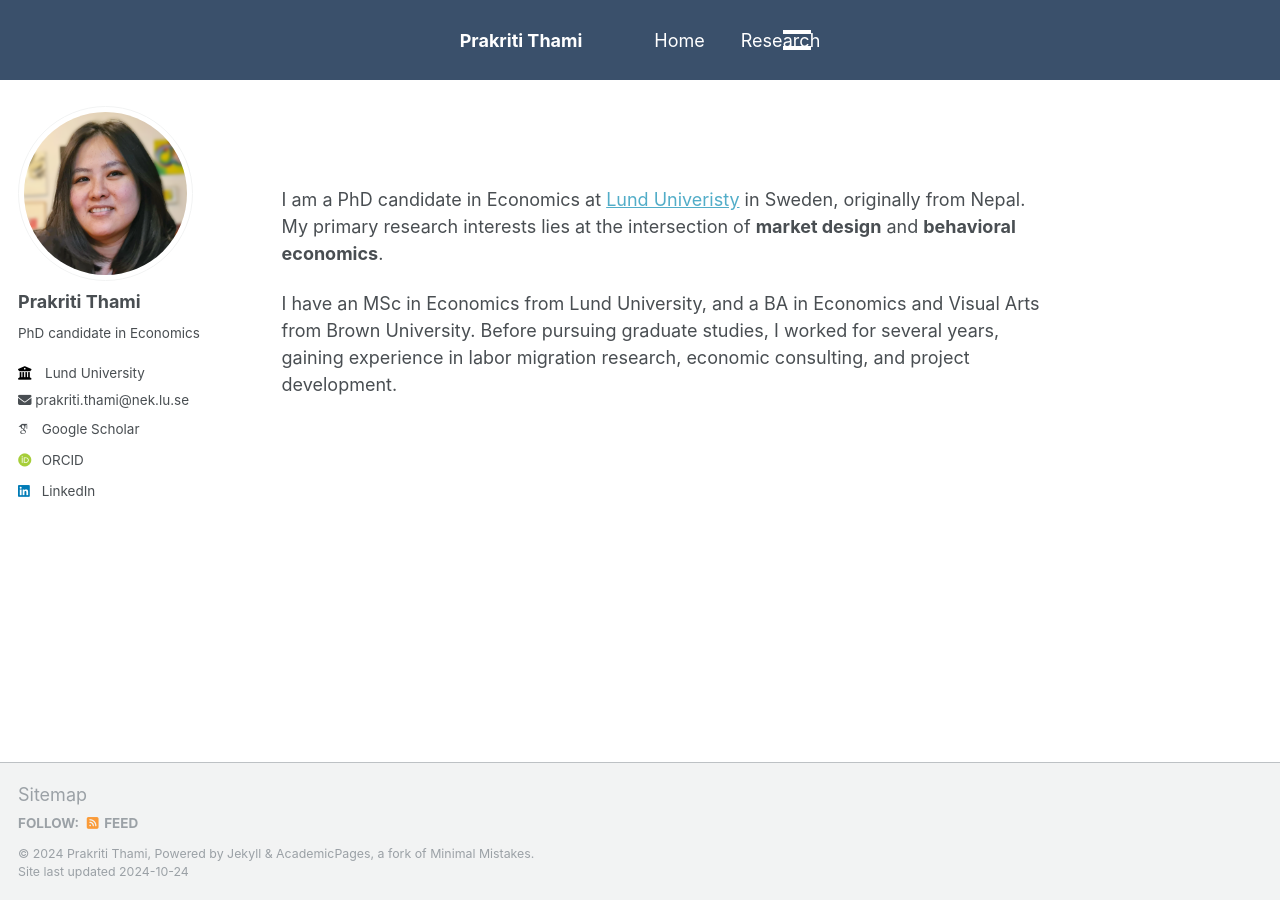
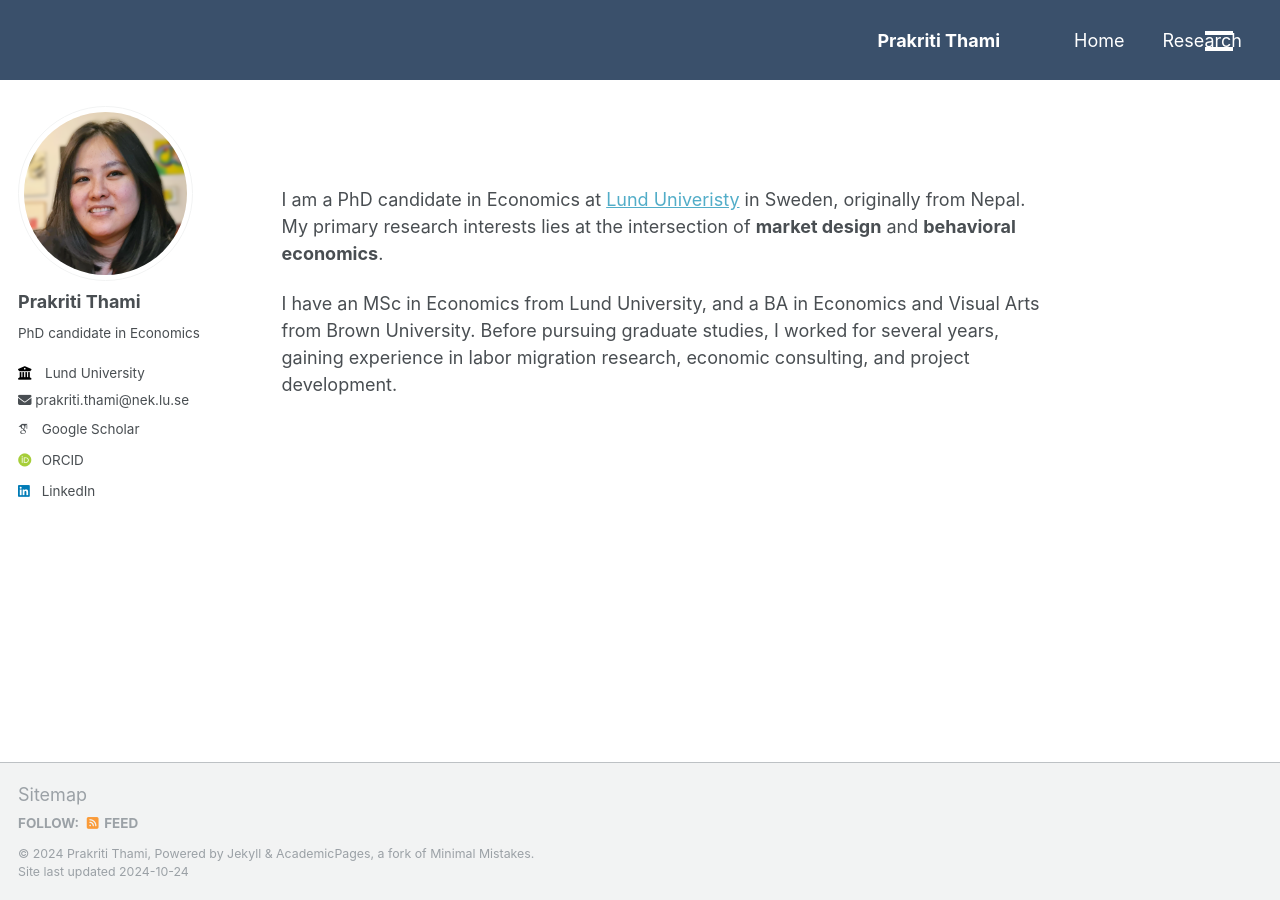
Before and after one commit to prakritithami/prakritithami.github.io, a Jekyll site: the page built from _pages/about.md, in a window 1280 px wide. Built offline with Jekyll 4.4.1, drawn with Linux system fonts in a browser that asks for light colours; some web fonts are replaced.

Commit message:
Update main.scss

```diff
--- a/assets/css/main.scss
+++ b/assets/css/main.scss
@@ -50,9 +50,6 @@ $text-color: #FFFFFF;
   height: $header-height; // Set the height of the header
   color: $text-color;
   border: none;
-  display: flex; /* Use flexbox for alignment */
-  justify-content: flex-end; /* Align items to the right */
-  align-items: center; /* Center items vertically */
 }
 
 // Ensure no unwanted background or borders on header items
@@ -67,6 +64,33 @@ $text-color: #FFFFFF;
 body {
   margin-top: $header-height; // Adds space to prevent content overlap
 }
+
+.masthead__menu {
+  display: flex; /* Use flexbox for alignment */
+  justify-content: flex-end; /* Align items to the right */
+  align-items: center; /* Vertically center the items */
+  flex-wrap: nowrap; /* Prevent wrapping of items */
+  width: 100%; /* Ensure the container spans the full width */
+  padding-right: 20px; /* Optional: Add some space to the right */
+  overflow: visible; /* Prevent any hidden overflow */
+}
+
+.masthead__menu a {
+  margin-left: 20px; /* Add space between navigation items */
+  text-decoration: none; /* Remove underline from links */
+  color: inherit; /* Inherit text color */
+  white-space: nowrap; /* Prevent text from wrapping inside items */
+}
+
+/* Optional: Adjust the container that holds the navigation menu */
+.masthead__inner-wrap {
+  display: flex; /* Use flexbox for layout */
+  justify-content: space-between; /* Distribute space between elements */
+  align-items: center; /* Center elements vertically */
+  width: 100%; /* Full width of the container */
+}
+
+
 
 // Mobile view styles
 @media (max-width: 768px) {
```
